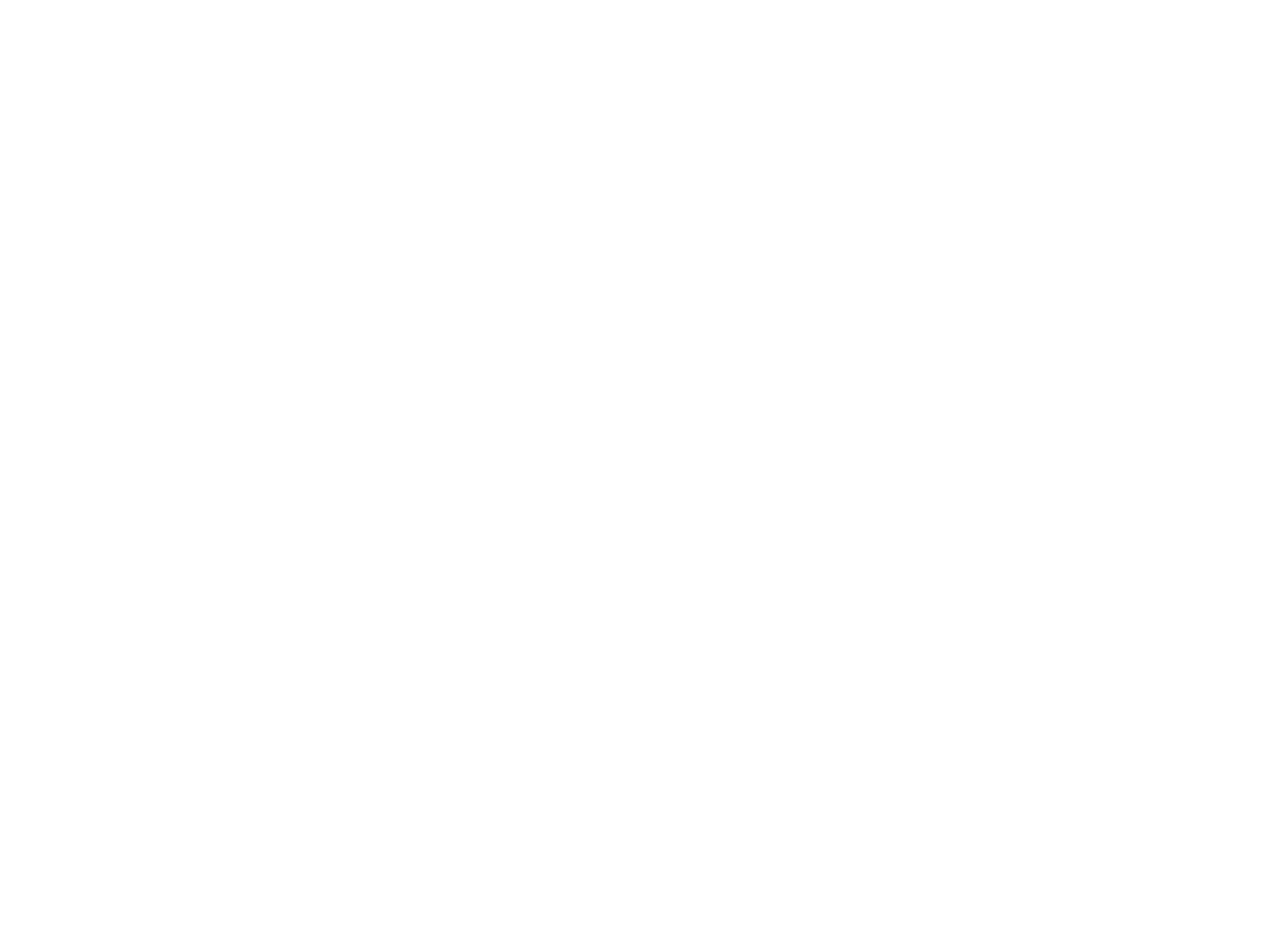
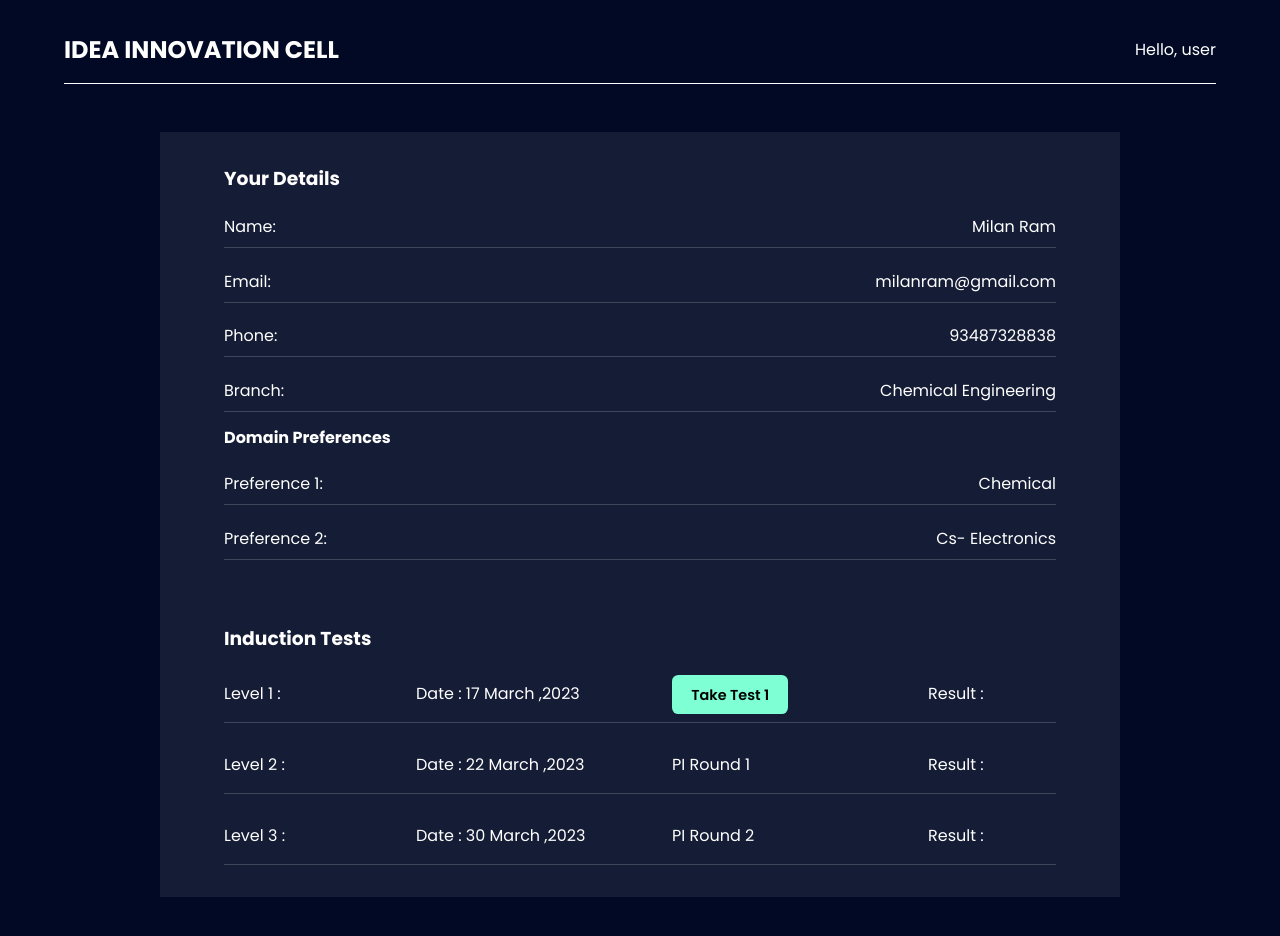
Before and after one commit to IIC-Induction/Frontend, a React (Create React App) app: page /ProfilePage in a window 1280 px wide. Shown: the top 936 px of the page. Before the commit the page ends 800 px from the top, so only its background shows below. Built offline with nearby package versions, Linux system fonts and the light colour scheme; the HTML template or start-up script is replaced by a standard one.

Commit message:
profile page at /ProfilePage

```diff
--- a/src/App.css
+++ b/src/App.css
@@ -14,3 +14,10 @@
   align-items: center;
   justify-content: center;
 }
+body{
+  width: 100vw;
+  height: 100vh;
+  color: #fff;
+  background-color: rgb(1, 9, 36);
+  overflow-x: hidden;
+}
--- a/src/Pages/ProfilePage/ProfilePage.jsx
+++ b/src/Pages/ProfilePage/ProfilePage.jsx
@@ -3,9 +3,66 @@
 
 const ProfilePage = () => {
   return (
-    <div>
-
-    </div>
+    <>
+      <div className="user-profile-page">
+        <div className="header-container">
+          <div className="header-wrapper d-flex">
+            <div> <h2>IDEA INNOVATION CELL</h2></div>
+            <div><p>Hello, user</p></div>
+          </div>
+        </div >
+        {/* //////////// */}
+        <div className="user-profile">
+        <h3>Your Details</h3>
+          <div className="flex-col-2">
+            <p>Name:</p>
+            <p className='user-name'>Milan Ram</p>
+            </div>
+          <div className="flex-col-2">
+            <p>Email:</p>
+            <p className='user-email'>milanram@gmail.com</p>
+            </div>
+          <div className="flex-col-2">
+            <p>Phone:</p>
+            <p className='user-phone'>93487328838</p>
+            </div>
+          <div className="flex-col-2">
+            <p>Branch:</p>
+            <p className='user-branch'>Chemical Engineering</p>
+            </div>
+            <h4>Domain Preferences</h4>
+          <div className="flex-col-2">
+            <p>Preference 1:</p>
+            <p className='user-preference-1'>Chemical</p>
+            </div>
+          <div className="flex-col-2">
+            <p>Preference 2:</p>
+            <p className='user-preference-2'>Cs- Electronics</p>
+            </div>
+        </div>
+        <div className="user-result">
+          <h3>Induction Tests</h3>
+          <div className="grid-col-3">
+            <p>Level 1 :</p>
+            <p >Date : 17 March ,2023</p>
+            <p ><a className='test-link' href="https://try.typeform.com/quiz-builder/?&tf_campaign=asia_me-generic-quiz-english-combined_18081895327&tf_source=google&tf_medium=paid&tf_content=141395751058_617095022869&tf_term=quiz%20maker&tf_dv=c&tf_matchtype=e&tf_adposition=&tf_location=20465">Take Test 1</a></p>
+            <p className='result'>Result : </p>
+            </div>
+          <div className="grid-col-3">
+            <p>Level 2 :</p>
+            <p >Date : 22 March ,2023</p>
+            <p >PI Round 1</p>
+            <p className='result'>Result :  </p>
+            </div>
+          <div className="grid-col-3">
+            <p>Level 3 :</p>
+            <p >Date : 30 March ,2023</p>
+            <p >PI Round 2</p>
+            <p className='result'>Result : </p>
+            </div>
+        </div>
+      </div>
+    </>
   )
 }
 
--- a/src/Pages/ProfilePage/profilePage.css
+++ b/src/Pages/ProfilePage/profilePage.css
@@ -0,0 +1,45 @@
+.user-profile-page{
+    padding-bottom: 3rem;
+}
+.header-container{
+    padding: 1rem 4rem;
+    margin-bottom: 2rem;
+}
+.header-wrapper{
+    padding: 1rem 0;
+    justify-content: space-between;
+    border-bottom: 1px solid #fff;
+}
+.header-wrapper h2{
+    font-size: 1.5rem;
+}
+.user-profile,.user-result{
+    display: grid;
+    width: 75%;
+    padding:2rem 4rem;
+    gap: 0.8rem;
+    margin:1rem 4rem ;
+    margin: 0 auto;
+    background-color: #ffffff14;
+}
+.flex-col-2{
+    display: flex;
+    justify-content: space-between;
+    padding: 0.5rem 0;
+    border-bottom: 1px solid #cccccc3b;
+    grid-template-columns: 1fr 3fr;
+}
+.user-result .grid-col-3{
+    display: grid;
+    grid-template-columns: 1.5fr 2fr 2fr 1fr;
+    padding: 1rem 0;
+    border-bottom: 1px solid #cccccc3b;
+}
+.user-result .test-link{
+    font-size: 0.9rem;
+    font-weight: 600;
+    border-radius: 0.4rem;
+    padding: 0.6rem 1.2rem;
+    color: #000;
+    background-color: aquamarine;
+}
--- a/src/Pages/SignUp/signUp.css
+++ b/src/Pages/SignUp/signUp.css
@@ -70,11 +70,16 @@
   column-gap: 1rem;
 }
 .sign-up-btn {
+  padding: 0.7rem 1.4rem;
+  border-radius: 0.4rem;
   margin: 1.5rem 0 0;
   width: 8rem;
   font-weight: 600;
   cursor: pointer;
   background-color: aquamarine;
+}
+.sign-up-btn-link{
+color: #000;
 }
 .bottom-container {
   grid-template-columns: 4fr 1fr;
```
